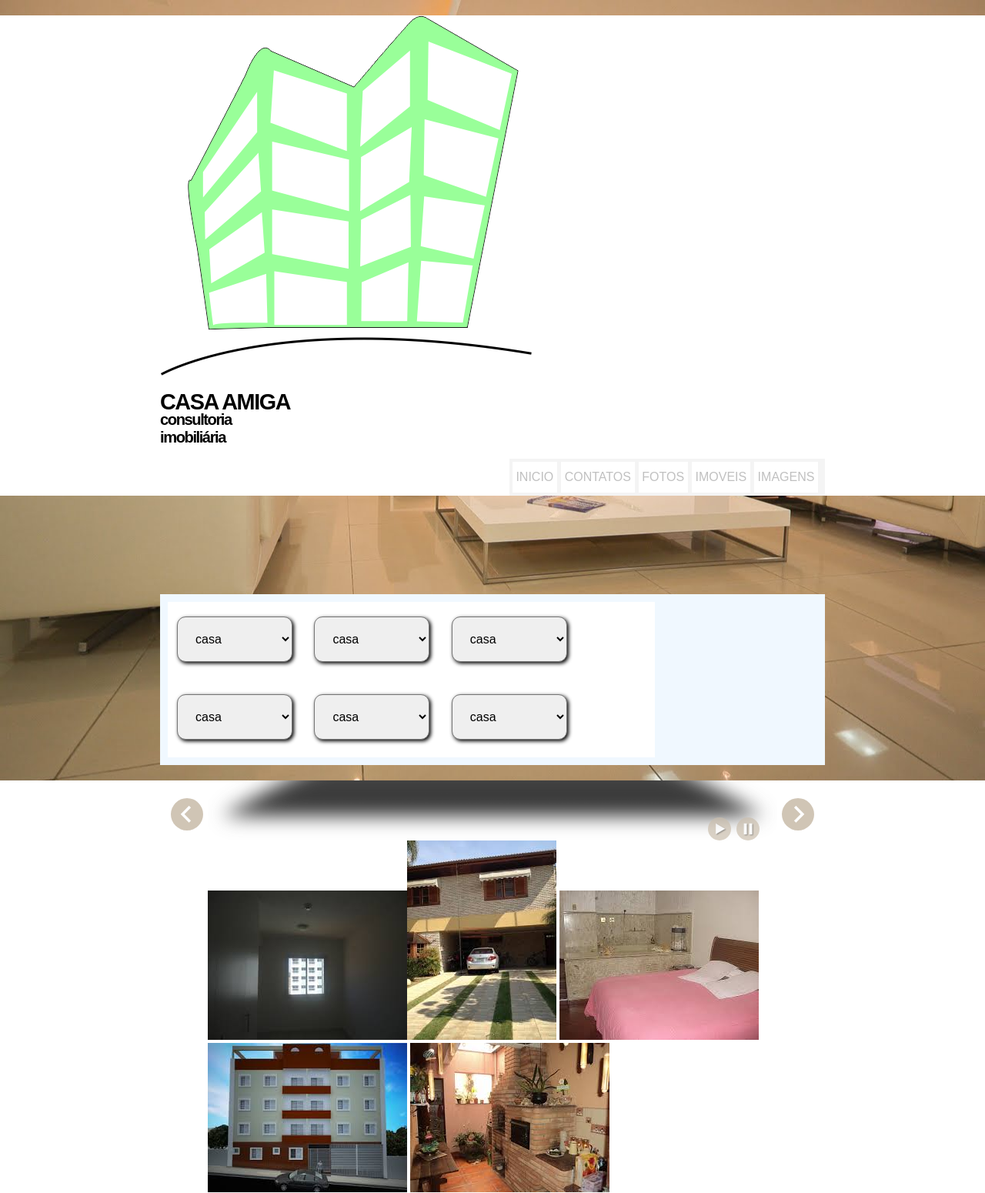
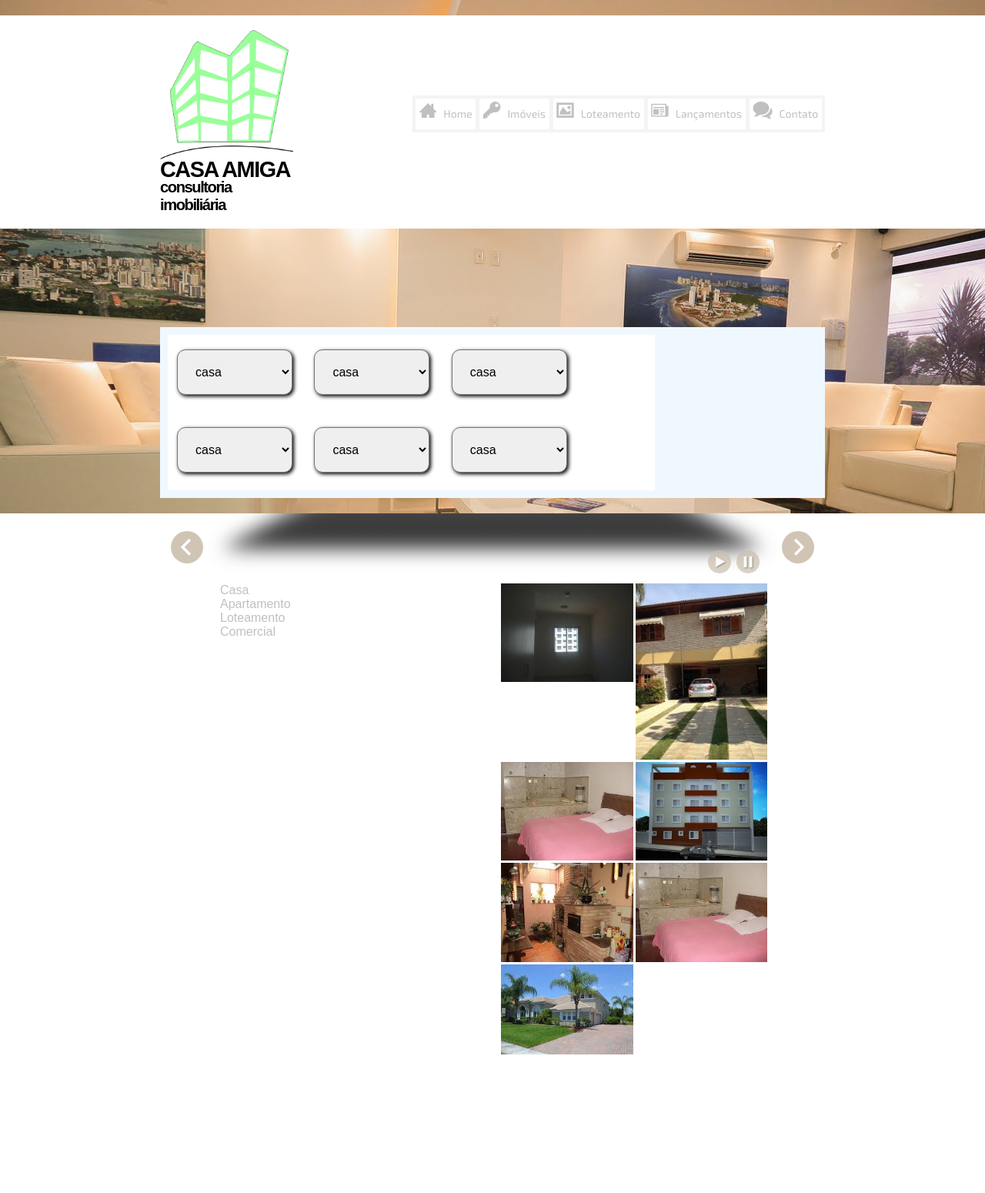
Before and after one commit to Gabriel-WorldToth/Casa-Amiga, a PHP site: page / in a window 1280 px wide. Shown: the top 1550 px of the page at 77% size. After the commit the page ends 1370 px from the top, so only its background shows below. Run offline with PHP 8.4, Linux system fonts and the light colour scheme.

Commit message:
atualizei a estrutura do header e inseri classes do links

```diff
--- a/index.php
+++ b/index.php
@@ -22,17 +22,18 @@
 			<header>
 				<div class="header-fit">
 					<div class="header-content">
-						<div class="logo"><img src="img/logotipo.png" alt="logoimage"></div>
-						<h1>CASA AMIGA
-						<p>consultoria imobili&aacute;ria</p>
+						<h1>
+							<img src="img/logotipo.png" alt="logoimage">
+						CASA AMIGA
+							<p>consultoria imobili&aacute;ria</p>
 						</h1>
 						<nav>
 							<ul>
-								<li><a href="#">INICIO</a></li>
-								<li><a href="#">CONTATOS</a></li>
-								<li><a href="#">FOTOS</a></li>
-								<li><a href="#">IMOVEIS</a></li>
-								<li><a href="#">IMAGENS</a></li>
+								<li><a class="icon icon-casa" href="#"><span>Home</span></a></li>
+								<li><a class="icon icon-chave" href="#"><span>Im&oacute;veis</span></a></li>
+								<li><a class="icon icon-image" href="#"><span>Loteamento</span></a></li>
+								<li><a class="icon icon-lancamento" href="#"><span>Lan&ccedil;amentos</span></a></li>
+								<li><a class="icon icon-chat" style="margin-right: 0;" href="#"><span>Contato</span></a></li>
 							</ul>
 						</nav>
 					</div>
@@ -139,14 +140,27 @@
 				</div>
 			</div><!-- /wrapper -->
 
-			<content class="wrapper">
-				<div class="content-img">
-					<img src="img/capa1.jpg"><img src="img/capa3.jpg">
-					<img src="img/capa4.jpg"><img src="img/capa2.jpg">
-					<img src="img/capa6.jpg"><img src="img/capa5.jpg">
-					<img src="img/capa7.jpg">
+			<article class="wrapper">
+				<div class="content-viewPlus">
+					<div class="content-links">
+						<ul>
+							<li><a href="#"><span>Casa</span></a></li>
+							<li><a href="#"><span>Apartamento</span></a></li>
+							<li><a href="#"><span>Loteamento</span></a></li>
+							<li><a href="#"><span>Comercial</span></a></li>
+						</ul>
+					</div>
+					<div class="content-img">
+						<img src="img/capa1.jpg">
+						<img src="img/capa3.jpg">
+						<img src="img/capa4.jpg">
+						<img src="img/capa2.jpg">
+						<img src="img/capa6.jpg">
+						<img src="img/capa4.jpg">
+						<img src="img/capa7.jpg">
+					</div>
 				</div>
-			</content>
+			</article>
 			<footer>
 			</footer>
 		</div>
```
